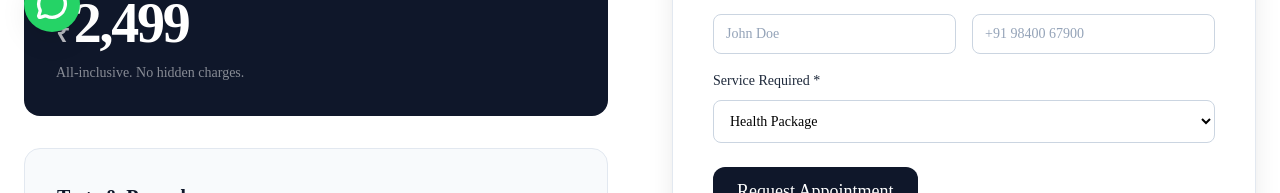
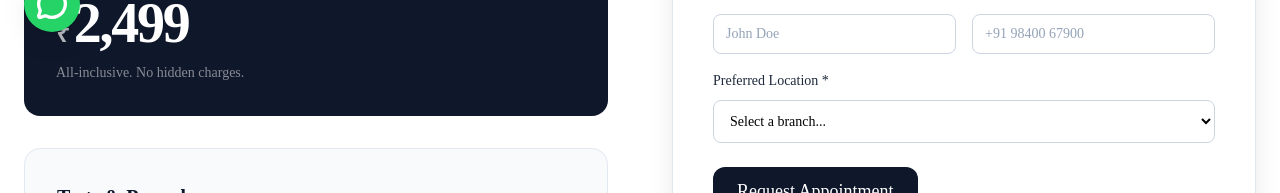
Before and after one commit to rajscansappointments-pixel/Raj-Scan, a Next.js app: page /packages/basic-health-check in a window 1280 px wide. Shown: the part 744-937 px from the top of the page. Built offline with nearby package versions, Linux system fonts and the light colour scheme; a web font is replaced by a local one.

Commit message:
feat: replace service dropdown with location dropdown in appointment form

```diff
--- a/src/app/actions.ts
+++ b/src/app/actions.ts
@@ -88,6 +88,7 @@ export async function submitAppointment(prevState: ActionState, formData: FormDa
   const name = formData.get('name') as string;
   const phone = formData.get('phone') as string;
   const service = formData.get('service') as string;
+  const location = formData.get('location') as string;
   const packageName = formData.get('packageName') as string | null;
 
   if (!name || !phone || !service) {
@@ -95,8 +96,8 @@ export async function submitAppointment(prevState: ActionState, formData: FormDa
   }
 
   const subject = packageName
-    ? `New Package Booking — ${packageName} | Raj Scans`
-    : 'New Appointment Request - Raj Scans';
+    ? `New Package Booking — ${packageName} | Raj Scans (${location || 'No location'})`
+    : `New Appointment Request - Raj Scans (${location || 'No location'})`;
 
   const emailHtml = packageName
     ? `
@@ -104,6 +105,7 @@ export async function submitAppointment(prevState: ActionState, formData: FormDa
       <p><strong>Package:</strong> ${packageName}</p>
       <p><strong>Name:</strong> ${name}</p>
       <p><strong>Phone:</strong> ${phone}</p>
+      <p><strong>Location:</strong> ${location || 'Not specified'}</p>
       <p><strong>Service Category:</strong> ${service}</p>
       <hr/>
       <p style="color:#555;font-size:0.9em;">This booking was received from the Raj Scans website package page.</p>
@@ -112,6 +114,7 @@ export async function submitAppointment(prevState: ActionState, formData: FormDa
       <h2>New Appointment Request</h2>
       <p><strong>Name:</strong> ${name}</p>
       <p><strong>Phone:</strong> ${phone}</p>
+      <p><strong>Location:</strong> ${location || 'Not specified'}</p>
       <p><strong>Service:</strong> ${service}</p>
     `;
 
@@ -139,7 +142,7 @@ export async function submitAppointment(prevState: ActionState, formData: FormDa
           from_name: 'Raj Scans Website',
           name,
           phone,
-          service: packageName ? `${packageName} (${service})` : service,
+          service: packageName ? `${packageName} (${service}) at ${location}` : `${service} at ${location}`,
         })
       });
 
--- a/src/components/forms/AppointmentForm.tsx
+++ b/src/components/forms/AppointmentForm.tsx
@@ -72,26 +72,24 @@ export function AppointmentForm({ defaultService = "", packageName = "" }: { def
         </div>
       </div>
 
+      {/* Hidden service field to preserve the context */}
+      <input type="hidden" name="service" value={defaultService || "General Inquiry"} />
+
       <div style={{ display: 'flex', flexDirection: 'column', gap: 'var(--space-8)' }}>
-        <label htmlFor="service" style={{ fontSize: 'var(--text-sm)', fontWeight: 500 }}>Service Required *</label>
+        <label htmlFor="location" style={{ fontSize: 'var(--text-sm)', fontWeight: 500 }}>Preferred Location *</label>
         <select
-          id="service"
-          name="service"
+          id="location"
+          name="location"
           required
-          defaultValue={defaultService}
           style={{
             width: '100%', padding: 'var(--space-12)',
             borderRadius: 'var(--radius-md)', border: 'var(--border-width) solid var(--color-neutral-300)',
             fontFamily: 'var(--font-sans)', fontSize: 'var(--text-sm)', backgroundColor: 'white'
           }}
         >
-          <option value="">Select a service...</option>
-          <option value="MRI">MRI</option>
-          <option value="CT Scan">CT Scan</option>
-          <option value="Ultrasound">Ultrasound</option>
-          <option value="X-Ray">X-Ray</option>
-          <option value="Health Package">Health Package</option>
-          <option value="Other">Other / Not Sure</option>
+          <option value="">Select a branch...</option>
+          <option value="OMR Branch">OMR Branch (Kottivakkam)</option>
+          <option value="Main Branch">Main Branch</option>
         </select>
       </div>
 
```
